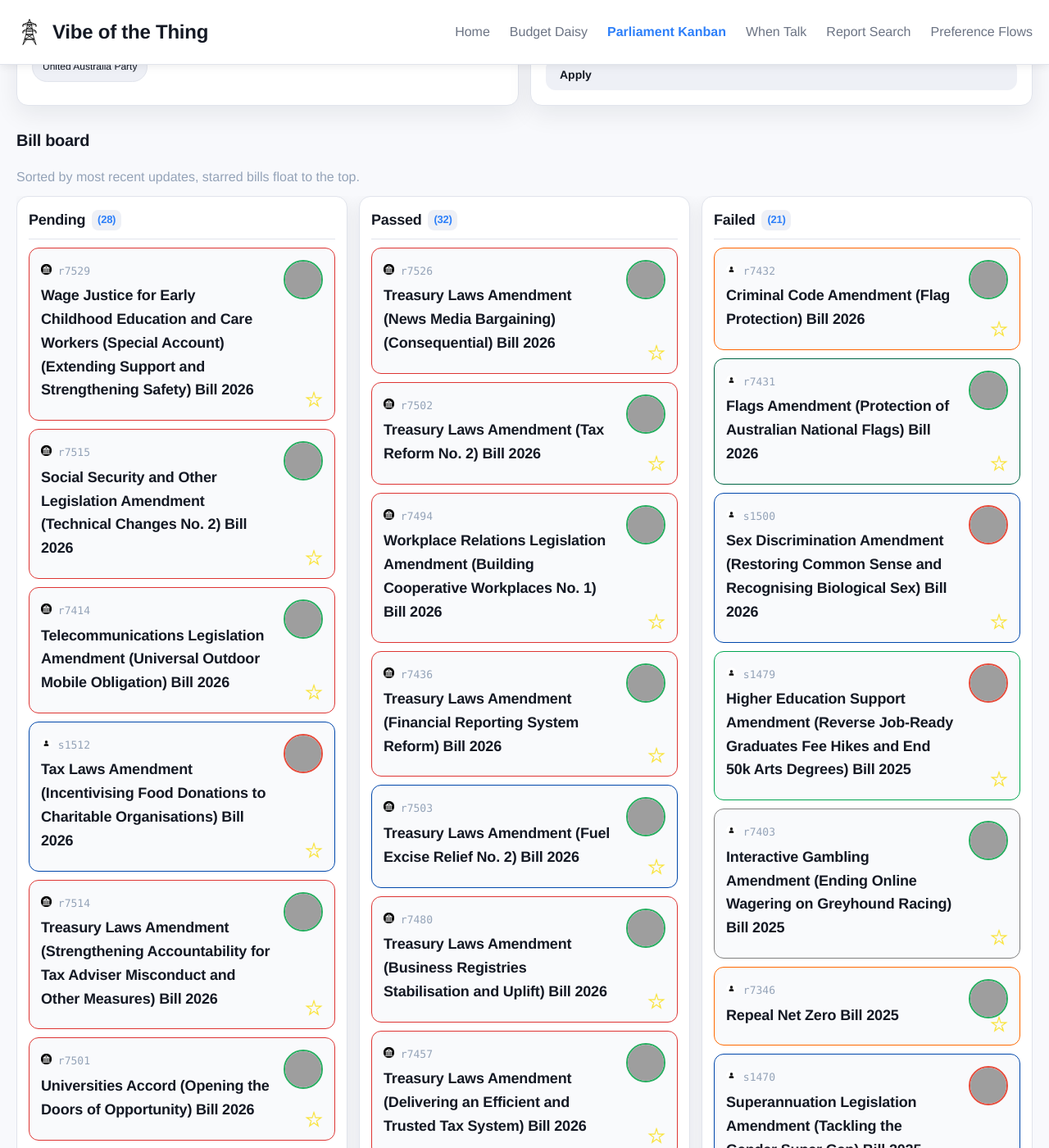
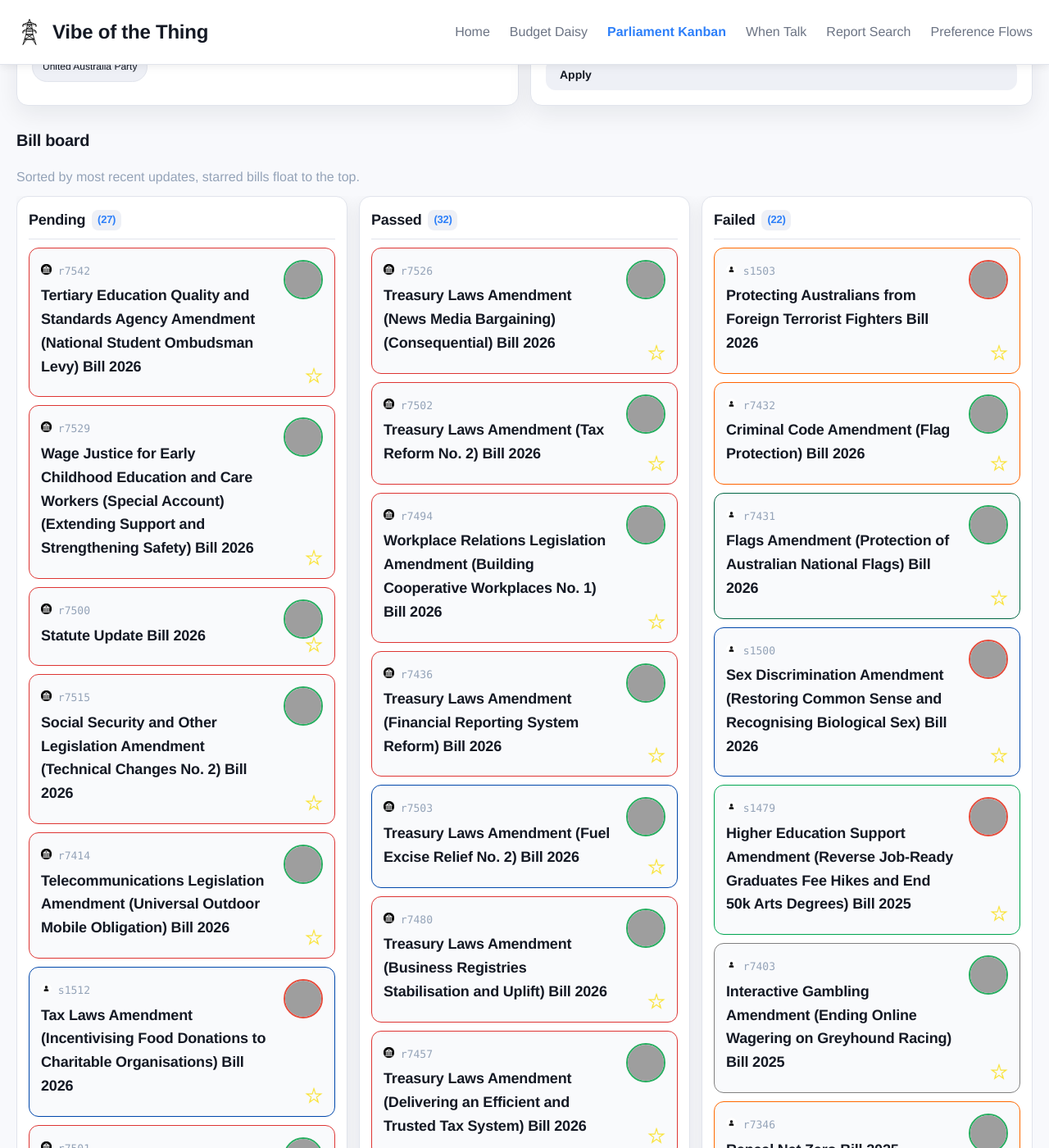
Before and after one commit to Coedice/vibe-of-the-thing, a Jekyll site: the page built from parliament-kanban/index.html, in a window 1280 px wide and 1400 px high, scrolled down 595 px, cut to the strip 0-1400 px from the top of the window. Shown: the whole strip at 82% size. Built offline with Jekyll 4.4.1, drawn with Linux system fonts in a browser that asks for light colours; part of the change alters nothing that is shown; some of the changed text lies outside the part shown; grey boxes are pictures that could not be loaded.

Commit message:
Update bill data

```diff
--- a/_data/bills.yml
+++ b/_data/bills.yml
@@ -184,7 +184,7 @@ pending:
   introducer_id: '10751'
   introducer_division: Greenway
   pdf_url: https://parlinfo.aph.gov.au/parlInfo/download/legislation/bills/r7500_first-reps/toc_pdf/26081b01.pdf;fileType=application%2Fpdf
-  last_updated: 2026-07-02
+  last_updated: 2026-09-10
   second_reading_hansard_url: https://parlinfo.aph.gov.au/parlInfo/search/display/display.w3p;query=Id%3A%22chamber%2Fhansardr%2F29167%2F0013%22
 - bill_id: r7501
   title: Universities Accord (Opening the Doors of Opportunity) Bill 2026
@@ -250,38 +250,6 @@ pending:
   pdf_url: https://parlinfo.aph.gov.au/parlInfo/download/legislation/bills/r7509_first-reps/toc_pdf/26088b01.pdf;fileType=application%2Fpdf
   last_updated: 2026-08-12
   second_reading_hansard_url: https://parlinfo.aph.gov.au/parlInfo/search/display/display.w3p;query=Id%3A%22chamber%2Fhansardr%2F29171%2F0064%22
-- bill_id: r7514
-  title: Treasury Laws Amendment (Strengthening Accountability for Tax Adviser Misconduct
-    and Other Measures) Bill 2026
-  status: Before Senate
-  type: Government
-  portfolio: Treasury
-  originating_house: House of Representatives
-  summary: "Amends the: Tax Agent Services Act 2009 to expand the Tax Practitioners\
-    \ Board\u2019s regulatory penalty powers; Income Tax Assessment Act 1997, International\
-    \ Tax Agreements Act 1953 and Taxation Administration Act 1953 to amend the foreign\
-    \ resident capital gains tax (CGT) regime, including by clarifying and broadening\
-    \ the foreign resident CGT tax base by introducing a definition of \u2018real\
-    \ property\u2019; Income Tax (Transitional Provisions) Act 1997 to provide a transitional\
-    \ 50 per cent CGT discount for certain foreign residents who dispose of Australian\
-    \ renewable energy assets; Competition and Consumer Act 2010 to amend the operation\
-    \ of the mandatory and suspensory merger control regime; Competition and Consumer\
-    \ Act 2010 and Productivity Commission Act 1998 to give effect to the National\
-    \ Competition Principles (NCP) as contained in the 2024 NCP Agreement; Income\
-    \ Tax Assessment Act 1997 to update the list of deductible gift recipients; Anti-Money\
-    \ Laundering and Counter-Terrorism Financing Act 2006, Income Tax Assessment Act\
-    \ 1997 and Taxation Administration Act 1953 to rename public and private ancillary\
-    \ funds as public and private giving funds; and Taxation Administration Act 1953\
-    \ to make minor and technical amendments. Also repeals the Taxation Administration\
-    \ (Remedial Power\u2014Foreign Resident Capital Gains Withholding) Determination\
-    \ 2017."
-  introducer_name: Daniel Mulino
-  introducer_party: Labor
-  introducer_id: '10925'
-  introducer_division: Fraser
-  pdf_url: https://parlinfo.aph.gov.au/parlInfo/download/legislation/bills/r7514_third-reps/toc_pdf/26093b01.pdf;fileType=application%2Fpdf
-  last_updated: 2026-09-07
-  second_reading_hansard_url: https://parlinfo.aph.gov.au/parlInfo/search/display/display.w3p;query=Id%3A%22chamber%2Fhansardr%2F29171%2F0060%22
 - bill_id: r7515
   title: Social Security and Other Legislation Amendment (Technical Changes No. 2)
     Bill 2026
@@ -315,26 +283,6 @@ pending:
   pdf_url: https://parlinfo.aph.gov.au/parlInfo/download/legislation/bills/r7515_third-reps/toc_pdf/26094b01.pdf;fileType=application%2Fpdf
   last_updated: 2026-09-09
   second_reading_hansard_url: https://parlinfo.aph.gov.au/parlInfo/search/display/display.w3p;query=Id%3A%22chamber%2Fhansardr%2F29170%2F0032%22
-- bill_id: r7519
-  title: Wine and Other Legislation Amendment Bill 2026
-  status: Before Senate
-  type: Government
-  portfolio: Agriculture, Fisheries and Forestry
-  originating_house: House of Representatives
-  summary: 'Amends the: Wine Australia Act 2013 to: enable Wine Australia to conduct
-    or arrange surveys of the grape and wine industry, including to support the operation
-    of the Competition and Consumer Act 2010; and enable Wine Australia to use and
-    disclose information for authorised purposes; and Primary Industries Levies and
-    Charges Collection Act 2024 to: enable the Australian Bureau of Agricultural and
-    Resource Economics and Sciences to disclose certain information to non-Commonwealth
-    persons or bodies; and make a technical amendment to an existing rule-making power.'
-  introducer_name: Julie Collins
-  introducer_party: Labor
-  introducer_id: '10136'
-  introducer_division: Franklin
-  pdf_url: https://parlinfo.aph.gov.au/parlInfo/download/legislation/bills/r7519_first-reps/toc_pdf/26098b01.pdf;fileType=application%2Fpdf
-  last_updated: 2026-08-17
-  second_reading_hansard_url: https://parlinfo.aph.gov.au/parlInfo/search/display/display.w3p;query=Id%3A%22chamber%2Fhansardr%2F29170%2F0036%22
 - bill_id: r7529
   title: Wage Justice for Early Childhood Education and Care Workers (Special Account)
     (Extending Support and Strengthening Safety) Bill 2026
@@ -348,8 +296,23 @@ pending:
   introducer_id: '10123'
   introducer_division: Blaxland
   pdf_url: https://parlinfo.aph.gov.au/parlInfo/download/legislation/bills/r7529_first-reps/toc_pdf/26107b01.pdf;fileType=application%2Fpdf
-  last_updated: 2026-09-09
+  last_updated: 2026-09-10
   second_reading_hansard_url: https://parlinfo.aph.gov.au/parlInfo/search/display/display.w3p;query=Id%3A%22chamber%2Fhansardr%2F29173%2F0018%22
+- bill_id: r7542
+  title: Tertiary Education Quality and Standards Agency Amendment (National Student
+    Ombudsman Levy) Bill 2026
+  status: Before Reps
+  type: Government
+  portfolio: Education
+  originating_house: House of Representatives
+  summary: null
+  introducer_name: Jason Clare
+  introducer_party: Labor
+  introducer_id: '10123'
+  introducer_division: Blaxland
+  pdf_url: https://parlinfo.aph.gov.au/parlInfo/download/legislation/bills/r7542_first-reps/toc_pdf/26121b01.pdf;fileType=application%2Fpdf
+  last_updated: 2026-09-10
+  second_reading_hansard_url: https://parlinfo.aph.gov.au/parlInfo/search/display/display.w3p;query=Id%3A%22chamber%2Fhansardr%2F29182%2F0015%22
 - bill_id: s1436
   title: Whistleblower Protection Authority Bill 2025
   status: Before Senate
@@ -1584,3 +1547,17 @@ failed:
   pdf_url: https://parlinfo.aph.gov.au/parlInfo/download/legislation/bills/s1500_first-senate/toc_pdf/26S1320.pdf;fileType=application%2Fpdf
   last_updated: 2026-07-01
   second_reading_hansard_url: null
+- bill_id: s1503
+  title: Protecting Australians from Foreign Terrorist Fighters Bill 2026
+  status: Not Proceeding
+  type: Private
+  portfolio: null
+  originating_house: Senate
+  summary: null
+  introducer_name: Pauline Hanson
+  introducer_party: One Nation
+  introducer_id: '10280'
+  introducer_division: Queensland
+  pdf_url: https://parlinfo.aph.gov.au/parlInfo/download/legislation/bills/s1503_first-senate/toc_pdf/26S1620.pdf;fileType=application%2Fpdf
+  last_updated: 2026-09-10
+  second_reading_hansard_url: https://parlinfo.aph.gov.au/parlInfo/search/display/display.w3p;query=Id%3A%22chamber%2Fhansards%2F29230%2F0183%22
```
